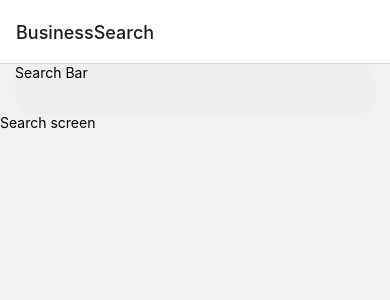
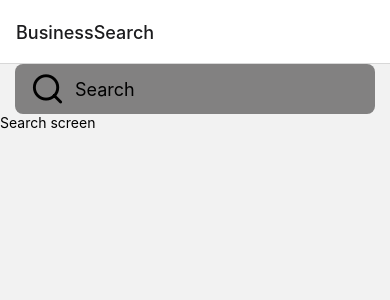
Before and after one commit to seanka/ReactNative-Meals-App, a React Native app: screen /Search in a window 390 px wide. Shown: the top 300 px of the page. Built offline with nearby package versions, Linux system fonts and the light colour scheme.

Commit message:
added searchbar styling

```diff
--- a/src/components/SearchBar.js
+++ b/src/components/SearchBar.js
@@ -1,20 +1,34 @@
 import React, { Component } from "react";
-import { StyleSheet, Text, View } from "react-native";
+import { StyleSheet, TextInput, View } from "react-native";
+import { Feather } from "@expo/vector-icons";
 
 function SearchBar() {
   return (
-    <View style={styles.background}>
-      <Text>Search Bar</Text>
+    <View style={styles.backgroundStyle}>
+      <Feather name="search" style={styles.iconStyle} />
+      <TextInput placeholder="Search" style={styles.inputStyle} />
     </View>
   );
 }
 
 const styles = StyleSheet.create({
-  background: {
-    backgroundColor: "#F0EEEE",
+  backgroundStyle: {
+    backgroundColor: "#828181",
     height: 50,
-    borderRadius: 16,
+    borderRadius: 8,
     marginHorizontal: 15,
+    flexDirection: "row",
+    paddingVertical: 5,
+    paddingHorizontal: 5,
+  },
+  iconStyle: {
+    fontSize: 35,
+    alignSelf: "center",
+    marginHorizontal: 10,
+  },
+  inputStyle: {
+    flex: 1,
+    fontSize: 18,
   },
 });
 
```
